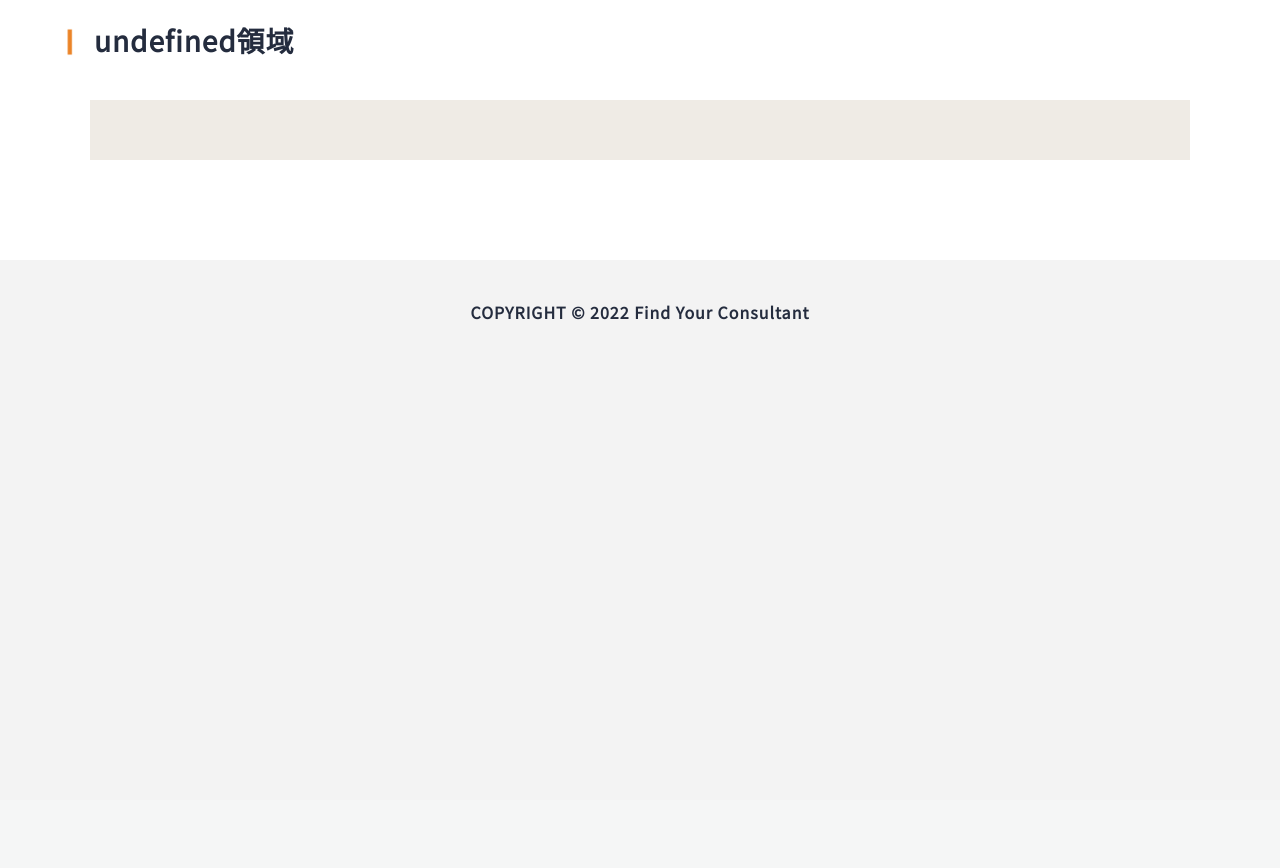
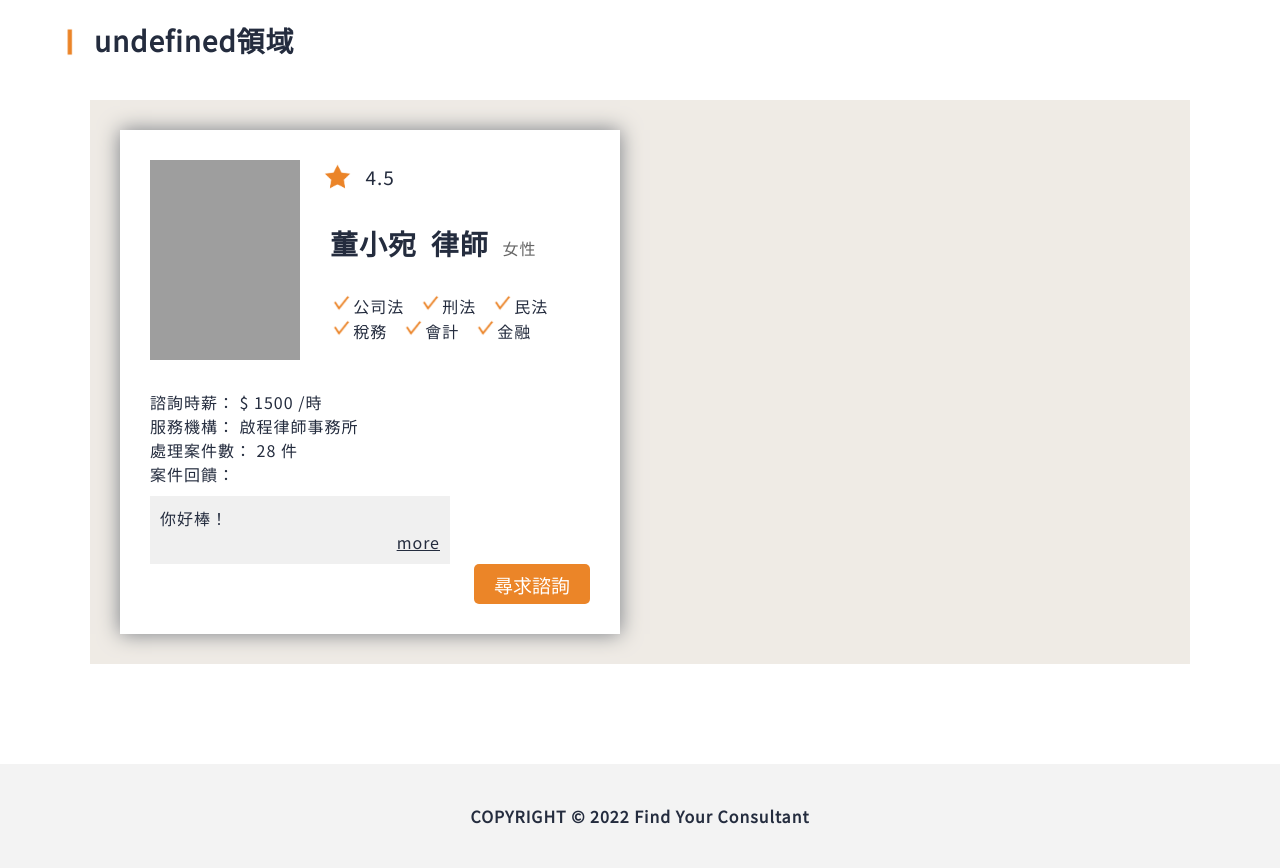
Before and after one commit to alice1315/find-your-consultant, a Flask app: page /field/1 in a window 1280 px wide. Shown: the part 54-922 px from the top of the page. Before the commit the page ends 374 px from the top, so only its background shows below. Run offline with Flask 2, Linux system fonts and the light colour scheme; data that the repository does not hold is empty; grey boxes are pictures that could not be loaded.

Commit message:
Set feedback in field.html.

```diff
--- a/flask/app/api/api_consultant.py
+++ b/flask/app/api/api_consultant.py
@@ -17,4 +17,10 @@ def get_consultant_info(fieldCode):
     for result in results:
         result["fields"] = result["fields"].split(",")
 
+        # Select feedback
+        sql = ("SELECT fe.consultant_feedback FROM `case` ca, feedback fe WHERE ca.id=fe.case_id AND ca.consultant_id=%s ORDER BY fe.id DESC")
+        sql_data = (result["id"], )
+        feedback = db.execute_sql(sql, sql_data, "all")
+        result["feedback"] = feedback
+
     return res.respond(results)
--- a/flask/app/case/templates/feedback.html
+++ b/flask/app/case/templates/feedback.html
@@ -40,15 +40,10 @@
                             <div>平台服務回饋： </div>
                             <textarea name="platform_feedback" placeholder="請輸入平台服務相關回饋..." cols="45" rows="5"></textarea>
                         </div>
-
-
                     </div>
 
                     <div class="btn-container">
                         <button type="submit" class="btn">提交回饋</button>
-                    </div>
-                    <div class="msg-container">
-                        <div class="sign-msg"></div>
                     </div>
                 </form>
             </div>
--- a/flask/app/main/templates/field.html
+++ b/flask/app/main/templates/field.html
@@ -16,7 +16,7 @@
 
             <div class="field-container">
                 <div class="profile-container">
-                    <!-- <div class="profile">
+                    <div class="profile">
                         <div class="profile-basic">
                             <div class="img-container">
                                 <img src="/img/profile.jpg"/>
@@ -42,11 +42,17 @@
                         <div class="profile-pro">
                             <div class="price">諮詢時薪： $ 1500 /時</div>
                             <div class="agency">服務機構： 啟程律師事務所</div>
-                            <div class="case">已處理案件數： 28 件</div>
-                            <div class="feedback">案件回饋： </div>
+                            <div class="case">處理案件數： 28 件</div>
+                            <div class="feedback">
+                                <div>案件回饋： </div>
+                                <div class="feedback-container">
+                                    <div class="feedback-content">你好棒！</div>
+                                    <div class="feedback-more">more</div>
+                                </div>
+                            </div>
                         </div>
                         <button class="btn start">尋求諮詢</button>
-                    </div> -->
+                    </div>
                 </div>
             </div>
         </div>
--- a/flask/app/preprocess/preprocess.py
+++ b/flask/app/preprocess/preprocess.py
@@ -138,6 +138,7 @@ TABLES['feedback'] = (
     "  `consultant_feedback` varchar(255),"
     "  `platform_feedback` varchar(255),"
     "  PRIMARY KEY (`id`),"
+    "  UNIQUE (`case_id`),"
     "  FOREIGN KEY (`case_id`) REFERENCES `case`(`id`))")
 
 
--- a/flask/app/static/css/field.css
+++ b/flask/app/static/css/field.css
@@ -83,6 +83,33 @@
     margin-top: 30px;
 }
 
+/* feedback */
+.feedback-container{
+    width: 300px;
+    margin-top: 10px;
+    padding: 10px;
+    background-color: #F0F0F0;
+
+
+}
+
+.feedback-content{
+    word-break: break-word;
+    white-space: nowrap;
+    overflow: hidden;
+    text-overflow: ellipsis;
+}
+
+.feedback-more{
+    cursor: pointer;
+    text-align: right;
+    text-decoration: underline;
+}
+
+.feedback-more:hover{
+    color: #EB8528;
+}
+
 .start{
     float: right;
 }
--- a/flask/app/static/js/field.js
+++ b/flask/app/static/js/field.js
@@ -36,13 +36,14 @@ function renderProfile(){
         let agency = data["agency"];
 
         let ratings = data["ratings"];
-        let amount = data["amount"]
+        let amount = data["amount"];
+        let feedback = data["feedback"];
 
-        setProfile(id, picUrl, name, jobTitle, gender, fields, price, agency, ratings, amount);
+        setProfile(id, picUrl, name, jobTitle, gender, fields, price, agency, ratings, amount, feedback);
     })
 }
 
-function setProfile(id, picUrl, name, jobTitle, gender, fields, price, agency, ratings, amount){
+function setProfile(id, picUrl, name, jobTitle, gender, fields, price, agency, ratings, amount, feedback){
     let profileContainer = document.querySelector(".profile-container");
     let profile = createDocElement("div", "profile");
     let profileBasic = createDocElement("div", "profile-basic");
@@ -56,6 +57,8 @@ function setProfile(id, picUrl, name, jobTitle, gender, fields, price, agency, r
     let divFields = createDocElement("div");
 
     let profilePro = createDocElement("div", "profile-pro");
+    let feedbackBlock = createDocElement("div", "feedback", "案件回饋： ");
+    let feedbackContainer = createDocElement("div", "feedback-container");
 
     let roomBtn = createDocElement("button", "btn start", "尋求諮詢");
 
@@ -96,7 +99,18 @@ function setProfile(id, picUrl, name, jobTitle, gender, fields, price, agency, r
     profilePro.appendChild(createDocElement("div", "price", "諮詢時薪： $ " + price + " /元"));
     profilePro.appendChild(createDocElement("div", "agency", "服務機構： " + agency));
     profilePro.appendChild(createDocElement("div", "case", "處理案件數： " + amount + " 件"));
-    profilePro.appendChild(createDocElement("div", "feedback", "案件回饋： "));
+    profilePro.appendChild(feedbackBlock);
+    feedbackBlock.appendChild(feedbackContainer);
+
+    if (feedback.length !== 0){
+        for (i = 0; i < feedback.length; i ++){
+            feedbackContainer.appendChild(createDocElement("div", "feedback-content", " - " + feedback[i]["consultant_feedback"]));
+        }
+        feedbackContainer.appendChild(createDocElement("div", "feedback-more", "more"));
+    } else{
+        feedbackContainer.appendChild(createDocElement("div", "feedback-content", "暫無回饋"));
+    }
+
 
     profile.appendChild(roomBtn);
     roomBtn.onclick = function(){
```
